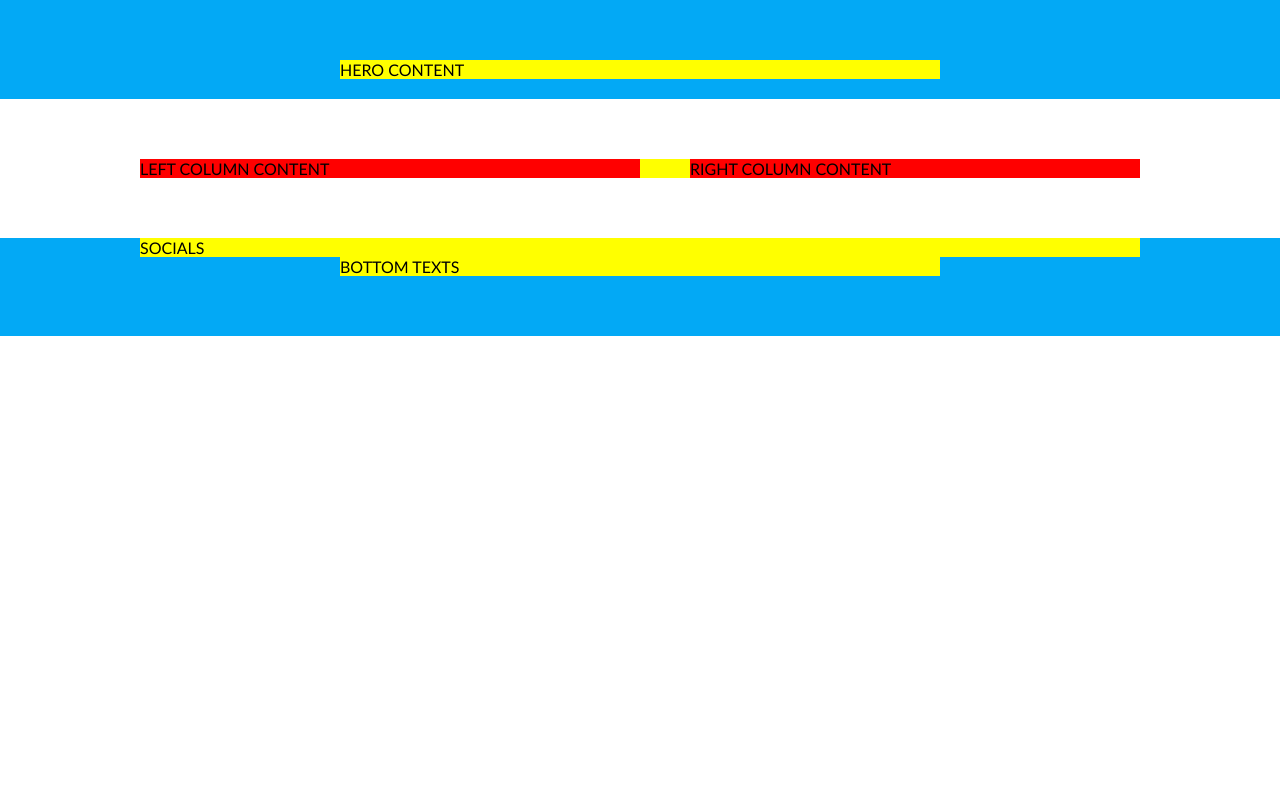
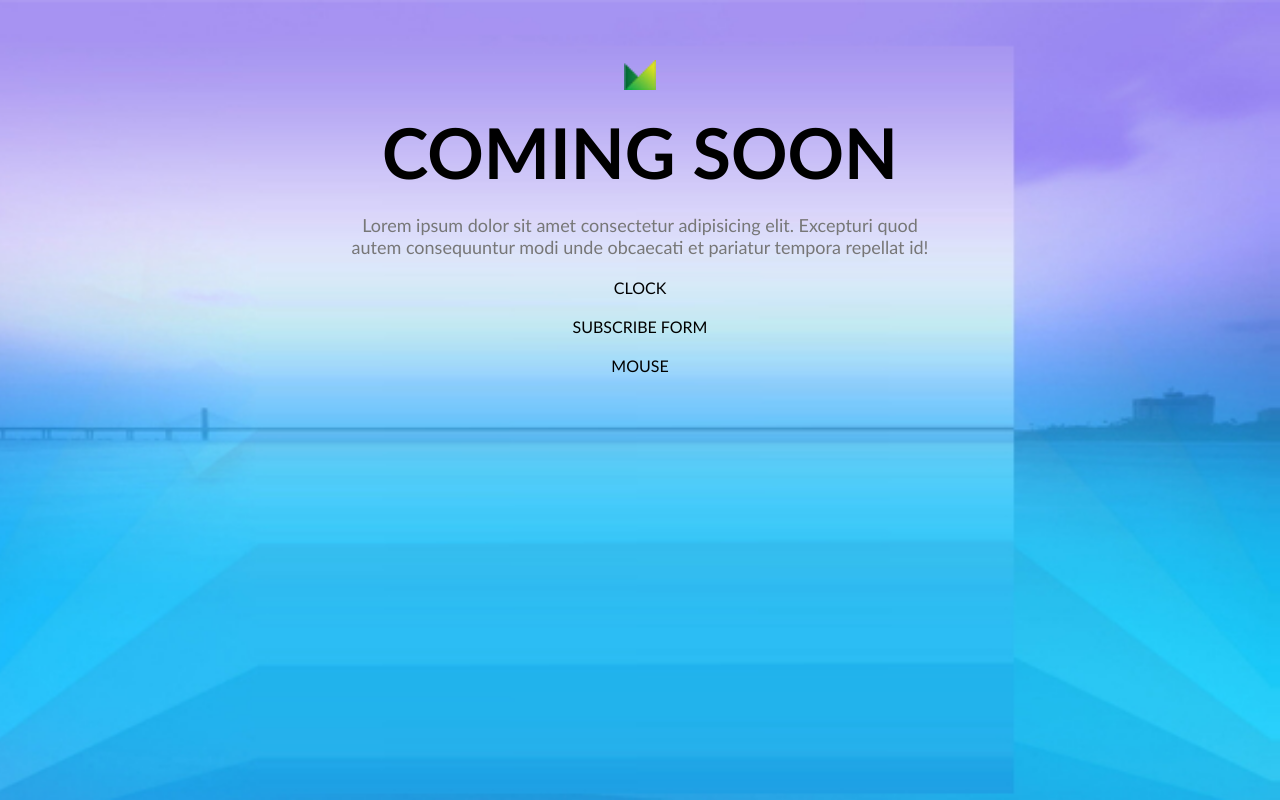
Before and after one commit to front-end-by-rimantas/27-grupe-coming-soon, a website: page index.html in a window 1280 px wide. Shown: the top 800 px of the page. Drawn offline with Linux system fonts and the light colour scheme.

Commit message:
Hero structure #2

```diff
--- a/css/basic/layout.css
+++ b/css/basic/layout.css
@@ -8,7 +8,6 @@
   display: inline-block;
   width: 600px;
   margin-left: calc(50% - 300px);
-  background-color: yellow;
 }
 
 .container > .row-big {
--- a/css/basic/variables.css
+++ b/css/basic/variables.css
@@ -2,6 +2,6 @@
   --color-primary: #03a9f5;
   --color-secondary: #ea1e63;
   --color-dark: #000;
-  --color-grey: #d2d2d2;
+  --color-grey: #777;
   --color-light: #fff;
 }
--- a/css/home.css
+++ b/css/home.css
@@ -19,10 +19,41 @@
   background-color: var(--color-secondary);
 }
 
+/* HERO */
 .hero {
+  min-height: 100vh;
   padding-bottom: 20px;
+  background-image: url(../img/hero-background.jpg);
+  background-size: cover;
+  background-position: center;
+  background-attachment: fixed;
+}
+.hero > .row {
+  display: flex;
+  flex-direction: column;
+  gap: 20px;
+  align-items: center;
+  text-align: center;
 }
 
+.hero .logo {
+  height: 30px;
+}
+
+.hero h1 {
+  font-size: 70px;
+  text-transform: uppercase;
+  color: var(--color-dark);
+}
+
+.hero p {
+  font-size: 18px;
+  color: var(--color-grey);
+}
+
+/* MAIN */
+
+/* FOOTER */
 footer.container {
   padding-top: 0;
 }
--- a/index.html
+++ b/index.html
@@ -12,7 +12,18 @@
 <body>
     <div class="hero container bg-primary">
         <div class="row">
-            HERO CONTENT
+            <img src="./img/logo.png" alt="logo" class="logo">
+            <h1>Coming soon</h1>
+            <p>Lorem ipsum dolor sit amet consectetur adipisicing elit. Excepturi quod autem consequuntur modi unde obcaecati et pariatur tempora repellat id!</p>
+            <div class="clock">
+                CLOCK
+            </div>
+            <form>
+                SUBSCRIBE FORM
+            </form>
+            <div class="mouse">
+                MOUSE
+            </div>
         </div>
     </div>
 
```
